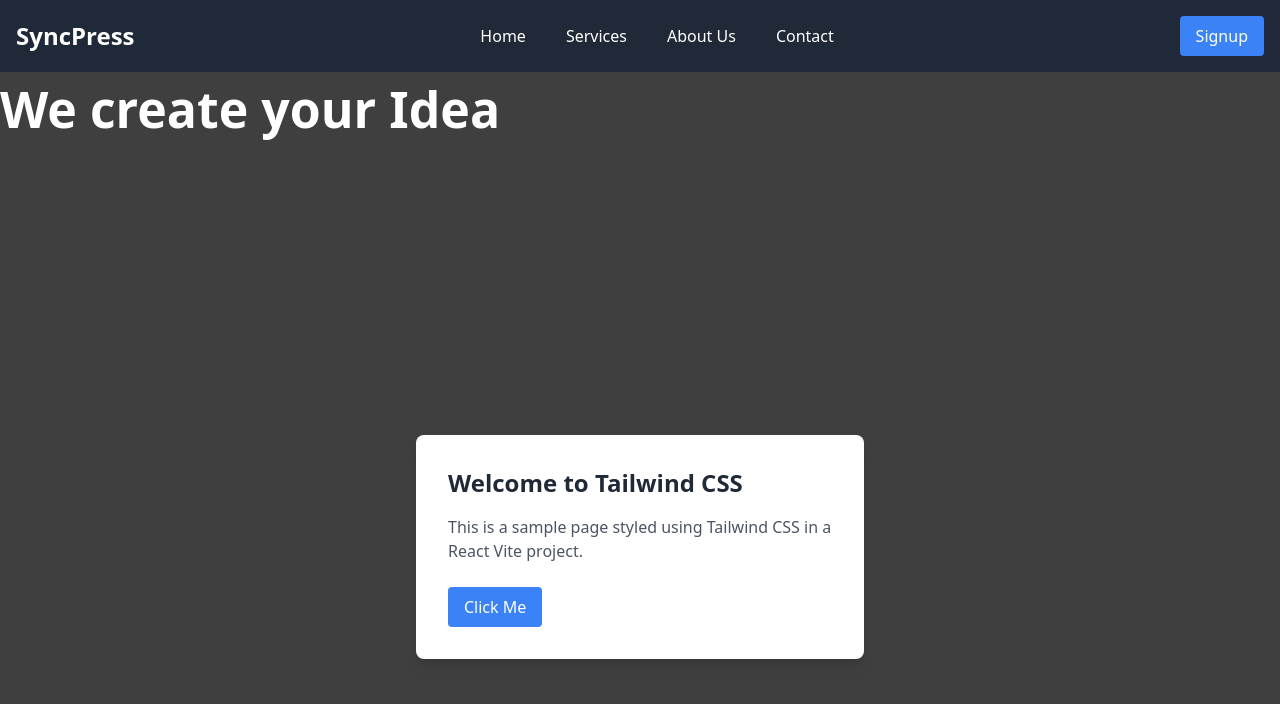
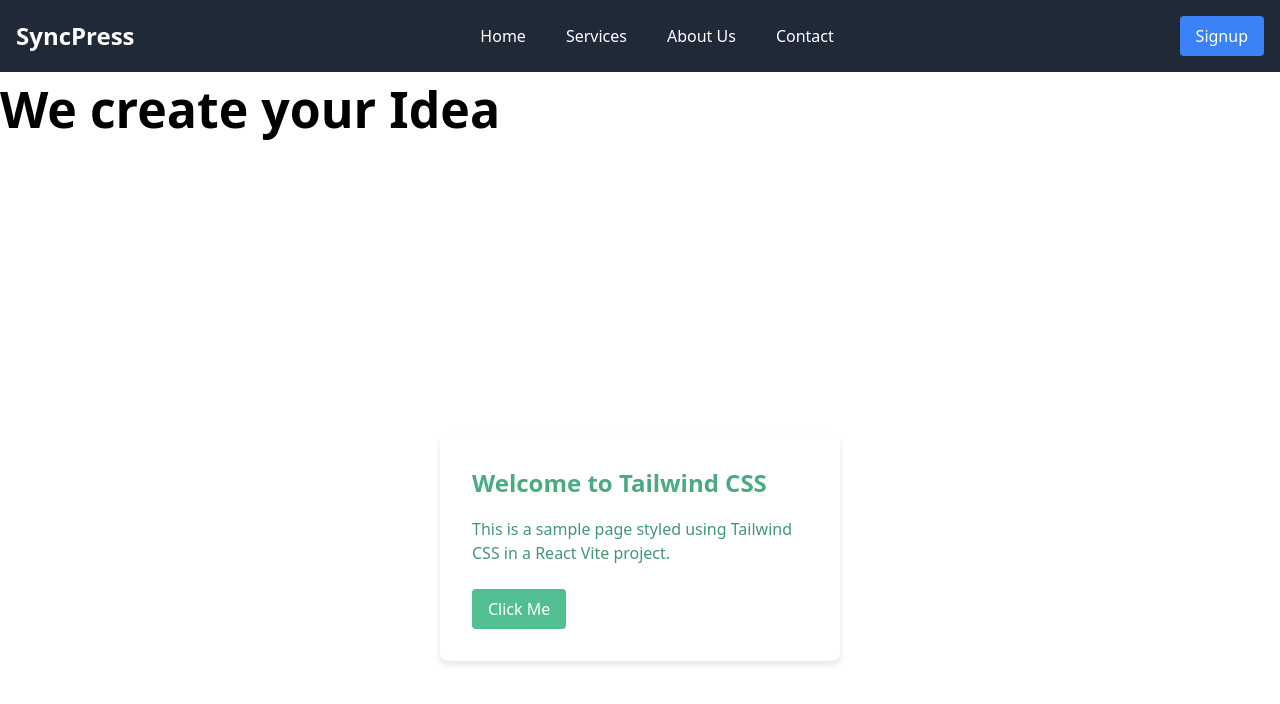
Before and after one commit to GAP-Pathum/SyncPress, a React (Vite) app: page / in a window 1280 px wide. Shown: the top 704 px of the page. Built offline with nearby package versions, Linux system fonts and the light colour scheme.

Commit message:
Add color constants and update Navbar and Home components for styling

```diff
--- a/src/components/navbar/navbar.jsx
+++ b/src/components/navbar/navbar.jsx
@@ -1,5 +1,4 @@
 import React from 'react';
-import 'tailwindcss/tailwind.css';
 
 const Navbar = () => {
     return (
@@ -19,6 +18,7 @@ const Navbar = () => {
                     <a href="#contact" className="text-white hover:text-gray-400 transition duration-300">Contact</a>
                 </li>
             </ul>
+
             <button className="bg-blue-500 text-white px-4 py-2 rounded hover:bg-blue-700 transition duration-300">Signup</button>
         </nav>
     );
--- /dev/null
+++ b/src/constants/colors.jsx
@@ -0,0 +1,19 @@
+const lightModeColors = {
+    primary: '#52bf90', // (82,191,144)
+    secondary: '#49ab81', // (73,171,129)
+    accent: '#419873', // (65,152,115)
+    background: '#ffffff', // (57,133,100)
+    text: '#317256', // (49,114,86)
+    topic: '#000000'
+};
+
+const darkModeColors = {
+    primary: '#52bf90', // (82,191,144)
+    secondary: '#49ab81', // (73,171,129)
+    accent: '#419873', // (65,152,115)
+    background: '#000000', // (0,0,0)
+    text: '#398564', // (57,133,100)
+    topic: '#ffffff'
+};
+
+export { lightModeColors, darkModeColors };
--- a/src/pages/home.jsx
+++ b/src/pages/home.jsx
@@ -1,26 +1,31 @@
-import React from 'react'
+import React from 'react';
 import Navbar from '../components/navbar/navbar';
+import { lightModeColors, darkModeColors } from '../constants/colors'; // Update the path as necessary
 
 function Home() {
+  const colors = lightModeColors; // Change to lightModeColors for light mode
+
   return (
-    <div className="bg-cover bg-center w-[100%] bg-black bg-opacity-50">
+    <div style={{ background: `linear-gradient(to bottom, ${colors.primary}, ${colors.background})`, width: '100%', backgroundOpacity: '50%' }}>
       <Navbar />
-      <h1 className="text-[50px] font-bold text-white text-left  bg-black bg-opacity-50">We create your Idea </h1>
-
-      <div className="min-h-screen flex items-center justify-center w-[100%] bg-black bg-opacity-50">
-
-        <div className="bg-white shadow-lg rounded-lg p-8 max-w-md">
-          <h1 className="text-2xl font-bold text-gray-800">Welcome to Tailwind CSS</h1>
-          <p className="text-gray-600 mt-4">
+      <h1 style={{ fontSize: '50px', fontWeight: 'bold', color: colors.topic, textAlign: 'left', backgroundColor: colors.background, backgroundOpacity: '50%' }}>
+        We create your Idea
+      </h1>
+      <div style={{ minHeight: '100vh', display: 'flex', alignItems: 'center', justifyContent: 'center', width: '100%', backgroundColor: colors.background, backgroundOpacity: '50%' }}>
+        <div style={{ backgroundColor: 'white', boxShadow: '0 4px 6px rgba(0, 0, 0, 0.1)', borderRadius: '8px', padding: '32px', maxWidth: '400px' }}>
+          <h1 style={{ fontSize: '24px', fontWeight: 'bold', color: colors.secondary }}>
+            Welcome to Tailwind CSS
+          </h1>
+          <p style={{ color: colors.accent, marginTop: '16px' }}>
             This is a sample page styled using Tailwind CSS in a React Vite project.
           </p>
-          <button className="mt-6 px-4 py-2 bg-blue-500 text-white rounded hover:bg-blue-600">
+          <button style={{ marginTop: '24px', padding: '8px 16px', backgroundColor: colors.primary, color: 'white', borderRadius: '4px', hover: { backgroundColor: colors.secondary } }}>
             Click Me
           </button>
         </div>
       </div>
     </div>
   );
-  };
+}
 
-  export default Home;
+export default Home;
```
